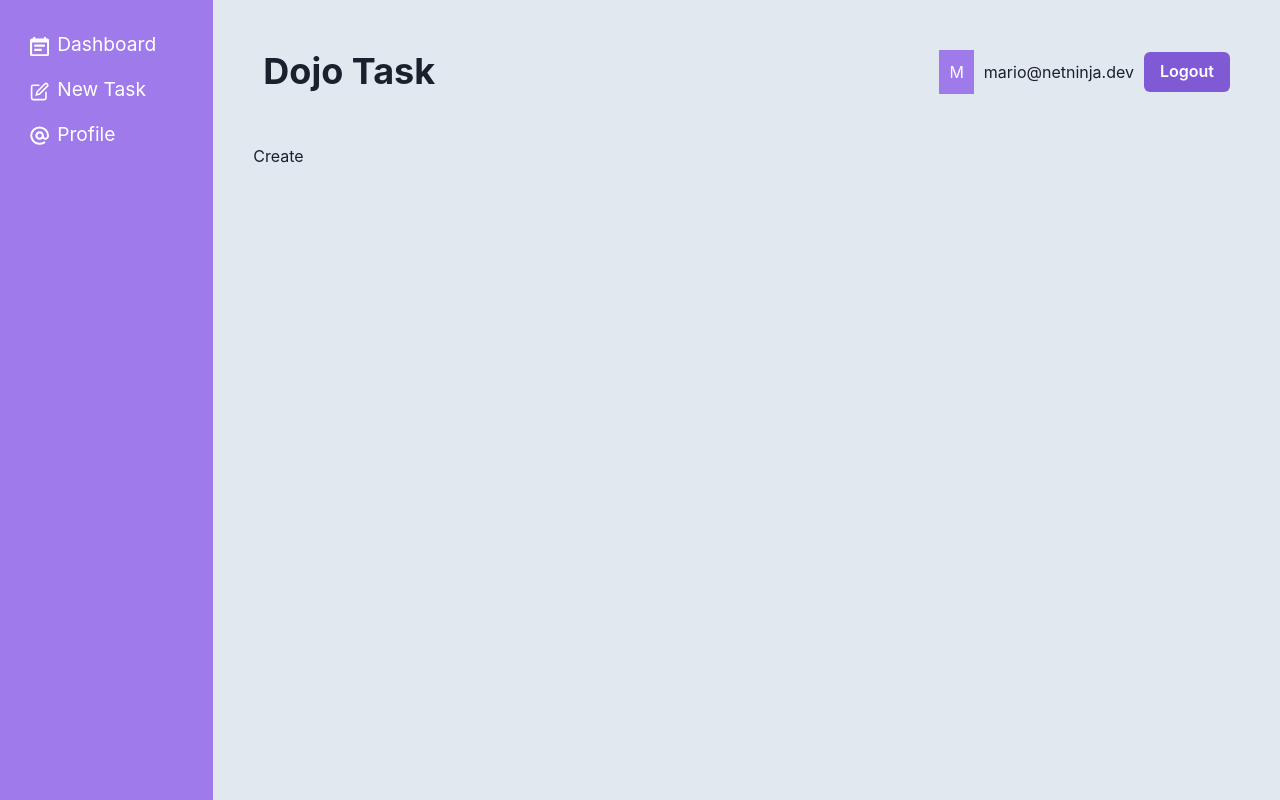
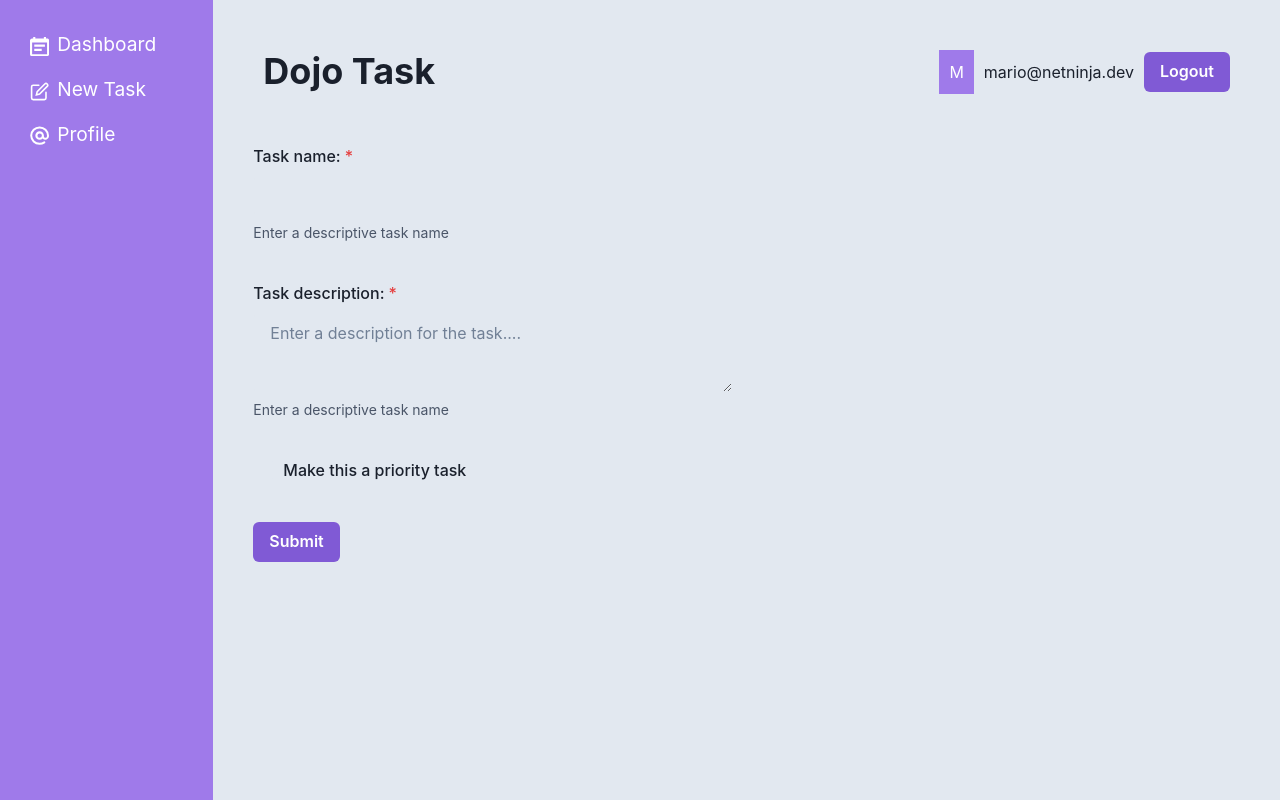
Before and after one commit to freddyasp21/app-chakraUI, a React (Vite) app: page /create in a window 1280 px wide. Built offline with nearby package versions, Linux system fonts and the light colour scheme.

Commit message:
add toast

```diff
--- a/src/App.jsx
+++ b/src/App.jsx
@@ -8,7 +8,7 @@ import {
 // layouts and pages
 import RootLayout from "./layouts/RootLayout";
 import Dashboard, { taskLoader } from "./pages/Dashboard";
-import Create from "./pages/Create";
+import Create, { createAction } from "./pages/Create";
 import Profile from "./pages/Profile";
 
 // router and routes
@@ -16,7 +16,7 @@ const router = createBrowserRouter(
   createRoutesFromElements(
     <Route path="/" element={<RootLayout />}>
       <Route index element={<Dashboard />} loader={taskLoader} />
-      <Route path="create" element={<Create />} />
+      <Route path="create" element={<Create />}  action={createAction}/>
       <Route path="profile" element={<Profile />} />
     </Route>
   )
--- a/src/components/Navbar.jsx
+++ b/src/components/Navbar.jsx
@@ -1,3 +1,4 @@
+import { UnlockIcon } from "@chakra-ui/icons";
 import {
   Box,
   Button,
@@ -6,9 +7,25 @@ import {
   Heading,
   Spacer,
   Text,
+  position,
+  useToast,
 } from "@chakra-ui/react";
 
 function Navbar() {
+  const toast = useToast();
+
+  const showToast = () => {
+    toast({
+      title: "Logged out",
+      description: "Successfully logged out",
+      duration: 5000,
+      isClosable: true,
+      status: "success",
+      position: "top",
+      icon: <UnlockIcon />,
+    });
+  };
+
   return (
     <Flex as="nav" p="10px" alignItems="center" mb="40px">
       <Heading as="h1">Dojo Task</Heading>
@@ -20,7 +37,9 @@ function Navbar() {
           M
         </Box>
         <Text>mario@netninja.dev</Text>
-        <Button colorScheme="purple">Logout</Button>
+        <Button colorScheme="purple" onClick={showToast}>
+          Logout
+        </Button>
       </HStack>
     </Flex>
   );
--- a/src/pages/Create.jsx
+++ b/src/pages/Create.jsx
@@ -1,5 +1,64 @@
+import {
+  Box,
+  Button,
+  Checkbox,
+  FormControl,
+  FormHelperText,
+  FormLabel,
+  Input,
+  Textarea,
+} from "@chakra-ui/react";
+import { Form, redirect } from "react-router-dom";
+
 export default function Create() {
   return (
-    <div>Create</div>
-  )
+    <Box maxW="480px">
+      <Form method="post" action="/create">
+        <FormControl isRequired mb="40px">
+          <FormLabel>Task name:</FormLabel>
+          <Input type="text" name="title" />
+          <FormHelperText>Enter a descriptive task name</FormHelperText>
+        </FormControl>
+
+        <FormControl isRequired mb="40px">
+          <FormLabel>Task description:</FormLabel>
+          <Textarea
+            placeholder="Enter a description for the task...."
+            name="description"
+          />
+          <FormHelperText>Enter a descriptive task name</FormHelperText>
+        </FormControl>
+
+        <FormControl mb="40px" display="flex" alignItems="center">
+          <Checkbox
+            name="isPriority"
+            size="lg"
+            colorScheme="purple"
+            outline="gray.500"
+          />
+          <FormLabel ml="10px" mb="0px">
+            Make this a priority task
+          </FormLabel>
+        </FormControl>
+
+        <Button type="submit" colorScheme="purple">
+          Submit
+        </Button>
+      </Form>
+    </Box>
+  );
 }
+
+export const createAction = async ({ request }) => {
+  const data = await request.formData();
+
+  const task = {
+    title: data.get("title"),
+    description: data.get("description"),
+    isPriotity: data.get("isPriority") === "",
+  };
+
+  console.log(task);
+
+  return redirect("/");
+};
```
